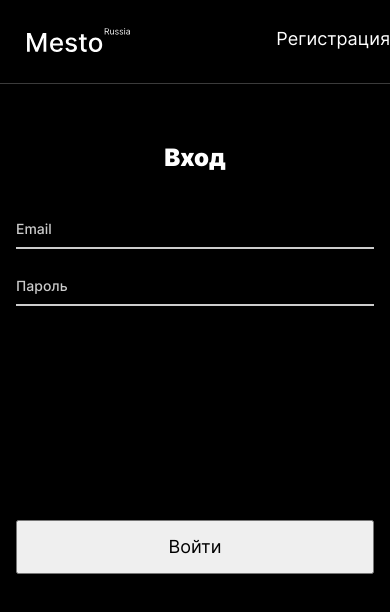
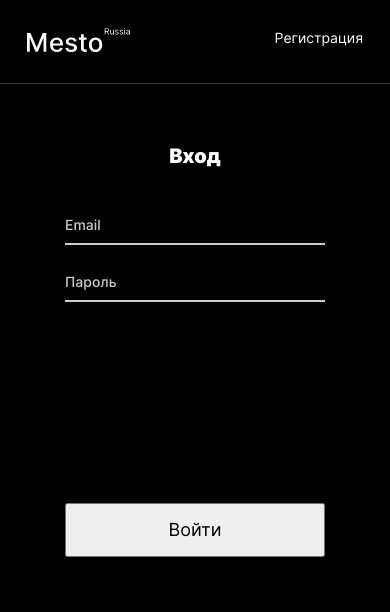
Before and after one commit to Argayash1/react-mesto-auth, a React (Create React App) app: page /sign-in in a window 390 px wide. Shown: the top 612 px of the page. Built offline with nearby package versions, Linux system fonts and the light colour scheme.

Commit message:
Добавил адаптив компоненту Login

```diff
--- a/src/blocks/header/__navlink/header__navlink.css
+++ b/src/blocks/header/__navlink/header__navlink.css
@@ -10,3 +10,17 @@
 .header__navlink:hover {
   opacity: 0.8;
 }
+
+@media screen and (max-width: 968px) {
+  .header__navlink {
+    margin-right: 44px;
+  }
+}
+
+@media screen and (max-width: 740px) {
+  .header__navlink {
+    margin-right: 27px;
+    font-size: 14px;
+    line-height: 17px;
+  }
+}
--- a/src/blocks/login/__form/login__form.css
+++ b/src/blocks/login/__form/login__form.css
@@ -4,3 +4,15 @@
   width: 358px;
   margin: 0 auto;
 }
+
+@media screen and (max-width: 968px) {
+  .login__form {
+    width: 308px;
+  }
+}
+
+@media screen and (max-width: 740px) {
+  .login__form {
+    width: 260px;
+  }
+}
--- a/src/blocks/login/__submit-button/login__submit-button.css
+++ b/src/blocks/login/__submit-button/login__submit-button.css
@@ -11,3 +11,17 @@
 .login__submit-button:hover {
   opacity: 0.8;
 }
+
+@media screen and (max-width: 968px) {
+  .login__submit-button {
+    margin-top: 180px;
+    padding: 14px 60px;
+  }
+}
+
+@media screen and (max-width: 740px) {
+  .login__submit-button {
+    margin-top: 173px;
+    padding: 14px 35px;
+  }
+}
--- a/src/blocks/login/__title/login___title.css
+++ b/src/blocks/login/__title/login___title.css
@@ -2,4 +2,14 @@
   text-align: center;
   margin: 60px 0 48px;
   padding: 0;
+  font-weight: 900;
+  font-size: 24px;
+  line-height: 29px;
 }
+
+@media screen and (max-width: 740px) {
+  .login___title {
+    font-size: 20px;
+    line-height: 24px;
+  }
+}
--- a/src/components/InfoTooltip.js
+++ b/src/components/InfoTooltip.js
@@ -5,8 +5,6 @@ import fail from "../images/InfoTooltip-fail.svg";
 function InfoTooltip({ isOpen, onClose, name, isSuccess }) {
   const headerText = isSuccess ? "Вы успешно зарегистрировались" : "Что-то пошло не так! Попробуйте ещё раз";
   const imageSrc = isSuccess ? success : fail;
-
-  console.log(isSuccess);
 
   return (
     <Popup name={name} isOpen={isOpen} onClose={onClose}>
```
